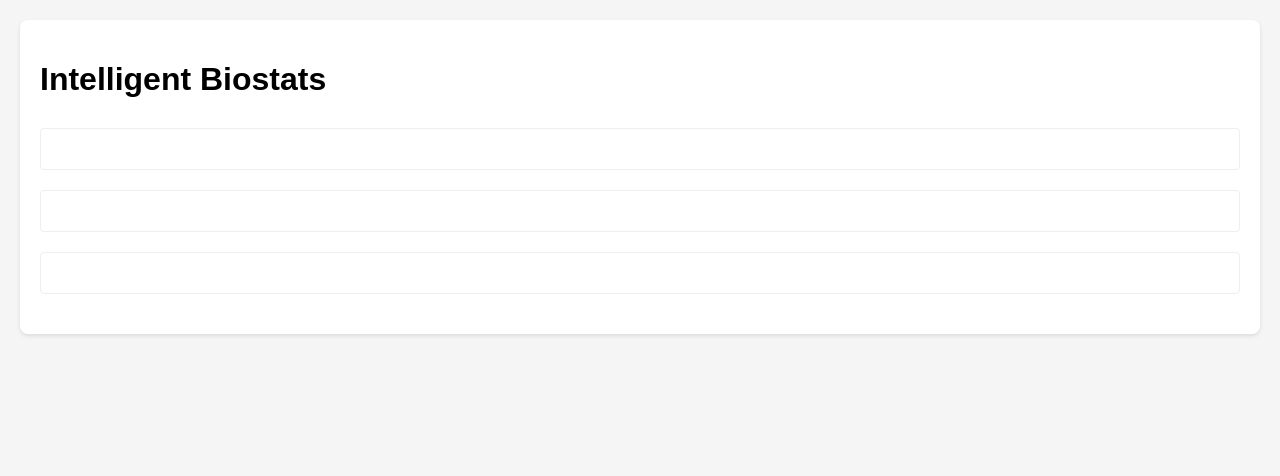
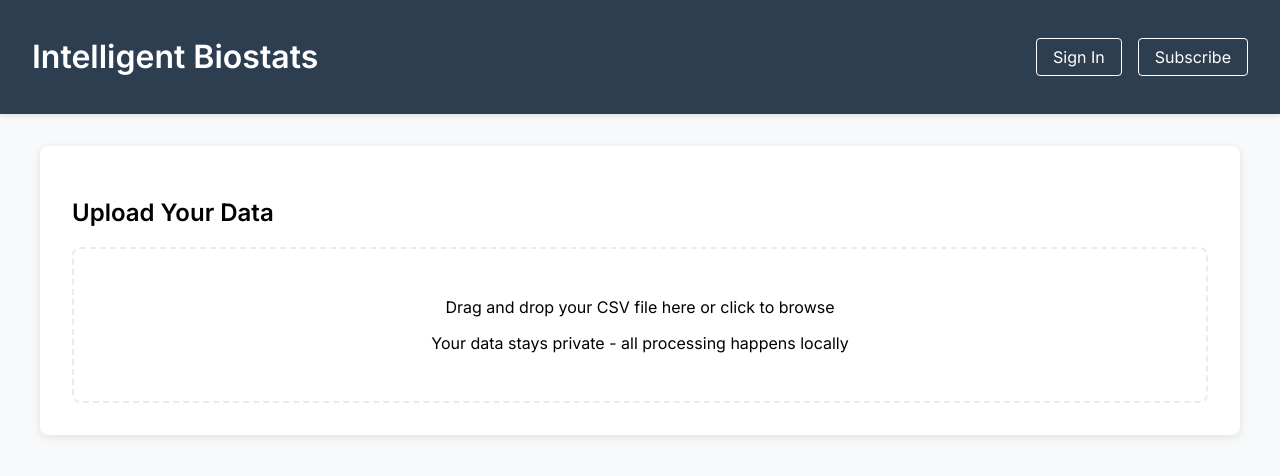
Before and after one commit to shawnmckenzie11/intelligent-biostats, a Flask app: page / in a window 1280 px wide. Shown: the top 476 px of the page. Run offline with Flask 2, Linux system fonts and the light colour scheme.

Commit message:
feat: enhance main page with file upload and preview

```diff
--- a/app/frontend/static/css/main.css
+++ b/app/frontend/static/css/main.css
@@ -1,27 +1,100 @@
-/* Basic styling */
-body {
-    font-family: Arial, sans-serif;
-    margin: 0;
-    padding: 20px;
-    background-color: #f5f5f5;
+:root {
+    --primary-color: #2c3e50;
+    --secondary-color: #3498db;
+    --background-color: #f8f9fa;
+    --border-color: #e9ecef;
 }
 
-#app {
-    max-width: 1200px;
-    margin: 0 auto;
-    background-color: white;
-    padding: 20px;
-    border-radius: 8px;
+body {
+    font-family: 'Inter', -apple-system, BlinkMacSystemFont, sans-serif;
+    margin: 0;
+    padding: 0;
+    background-color: var(--background-color);
+}
+
+/* Banner/Navigation */
+.banner {
+    background-color: var(--primary-color);
+    color: white;
+    padding: 1rem 2rem;
+    display: flex;
+    justify-content: space-between;
+    align-items: center;
     box-shadow: 0 2px 4px rgba(0,0,0,0.1);
 }
 
-header {
-    margin-bottom: 30px;
+.banner-right {
+    display: flex;
+    gap: 1rem;
 }
 
-section {
-    margin-bottom: 20px;
-    padding: 20px;
-    border: 1px solid #eee;
+.banner-button {
+    padding: 0.5rem 1rem;
+    border: 1px solid white;
     border-radius: 4px;
+    color: white;
+    text-decoration: none;
+    transition: all 0.3s ease;
 }
+
+.banner-button:hover {
+    background-color: white;
+    color: var(--primary-color);
+}
+
+/* Main Content */
+.container {
+    max-width: 1200px;
+    margin: 2rem auto;
+    padding: 0 1rem;
+}
+
+/* File Upload Area */
+.upload-section {
+    background-color: white;
+    border-radius: 8px;
+    padding: 2rem;
+    box-shadow: 0 2px 8px rgba(0,0,0,0.1);
+}
+
+.file-drop-zone {
+    border: 2px dashed var(--border-color);
+    border-radius: 8px;
+    padding: 2rem;
+    text-align: center;
+    cursor: pointer;
+    transition: all 0.3s ease;
+}
+
+.file-drop-zone:hover {
+    border-color: var(--secondary-color);
+    background-color: rgba(52, 152, 219, 0.05);
+}
+
+/* Data Preview */
+.data-preview {
+    margin-top: 2rem;
+    overflow-x: auto;
+}
+
+.data-preview table {
+    width: 100%;
+    border-collapse: collapse;
+    margin-top: 1rem;
+}
+
+.data-preview th {
+    background-color: var(--primary-color);
+    color: white;
+    padding: 0.75rem;
+    text-align: left;
+}
+
+.data-preview td {
+    padding: 0.75rem;
+    border-bottom: 1px solid var(--border-color);
+}
+
+.data-preview tr:hover {
+    background-color: rgba(0,0,0,0.02);
+}
--- a/app/frontend/templates/index.html
+++ b/app/frontend/templates/index.html
@@ -5,29 +5,38 @@
     <meta name="viewport" content="width=device-width, initial-scale=1.0">
     <title>Intelligent Biostats</title>
     <link rel="stylesheet" href="{{ url_for('static', filename='css/main.css') }}">
+    <link href="https://fonts.googleapis.com/css2?family=Inter:wght@400;500;600&display=swap" rel="stylesheet">
 </head>
 <body>
-    <div id="app">
-        <header>
+    <!-- Banner -->
+    <div class="banner">
+        <div class="banner-left">
             <h1>Intelligent Biostats</h1>
-        </header>
-        <main>
-            <!-- File upload section -->
-            <section id="upload">
-                <!-- Upload form will go here -->
-            </section>
+        </div>
+        <div class="banner-right">
+            <a href="#" class="banner-button">Sign In</a>
+            <a href="#" class="banner-button">Subscribe</a>
+        </div>
+    </div>
 
-            <!-- Analysis section -->
-            <section id="analysis">
-                <!-- Analysis options will go here -->
-            </section>
+    <!-- Main Content -->
+    <div class="container">
+        <div class="upload-section">
+            <h2>Upload Your Data</h2>
+            <div class="file-drop-zone" id="dropZone">
+                <input type="file" id="fileInput" accept=".csv" style="display: none;">
+                <p>Drag and drop your CSV file here or click to browse</p>
+                <p class="small">Your data stays private - all processing happens locally</p>
+            </div>
 
-            <!-- Results section -->
-            <section id="results">
-                <!-- Results will be displayed here -->
-            </section>
-        </main>
+            <!-- Data Preview Section -->
+            <div class="data-preview" id="dataPreview" style="display: none;">
+                <h3>Data Preview</h3>
+                <div id="previewTable"></div>
+            </div>
+        </div>
     </div>
+
     <script src="{{ url_for('static', filename='js/main.js') }}"></script>
 </body>
 </html>
```
Also changed, not shown: app/api/routes.py (+24 -2 lines).
